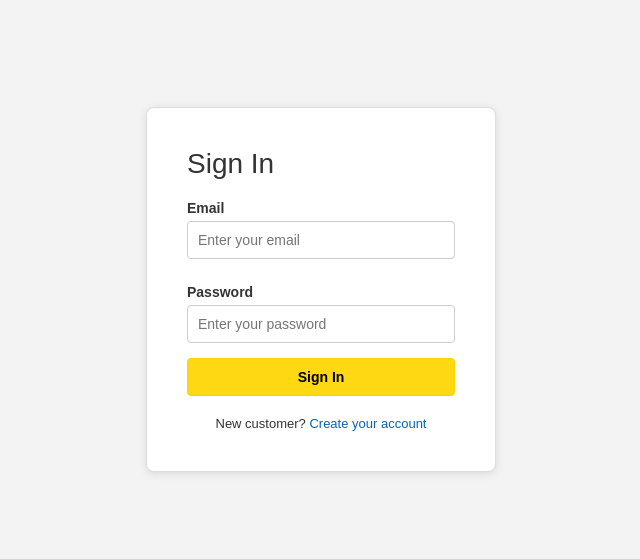
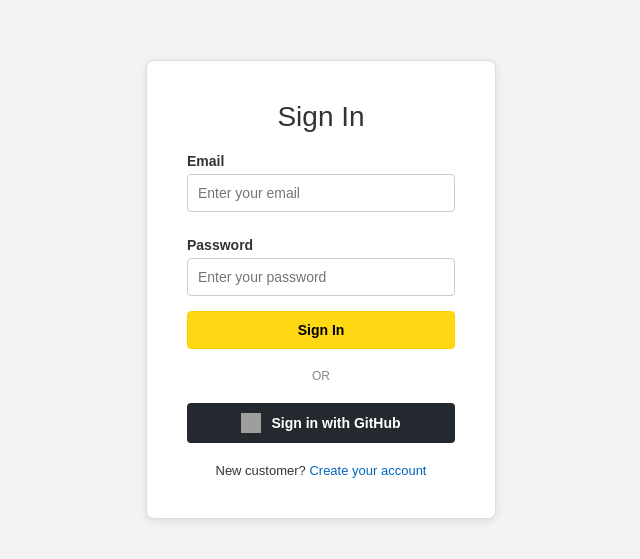
Before and after one commit to PawanITC/ITC_Java_Batch3, a React (Vite) app in the folder frontend/: page / in a window 1280 px wide. Shown: the part 111-670 px from the top of the page, without its empty margins (319-959 px from the left). Built offline with nearby package versions, Linux system fonts and the light colour scheme; grey boxes are pictures that could not be loaded.

Commit message:
Implenmted Github login feature button on the UI design

```diff
--- a/frontend/src/components/LoginJWT.tsx
+++ b/frontend/src/components/LoginJWT.tsx
@@ -1,6 +1,6 @@
 import './loginJWT.css'
 import { Link } from "react-router-dom";
-
+//onClick={handleGithubLogin}
 function LoginJWT() {
     return (
         <div className="login-page">
@@ -21,6 +21,17 @@ function LoginJWT() {
 
                 </form>
 
+                <div className="divider">OR</div>
+
+                <button  className="github-button">
+                    <img
+                        src="https://github.githubassets.com/images/modules/logos_page/GitHub-Mark.png"
+                        alt="GitHub Logo"
+                        className="github-logo"
+                    />
+                    Sign in with GitHub
+                </button>
+
                 <p className="login-footer">
                     New customer? <Link to="/Signup"> Create your account</Link>
                 </p>
--- a/frontend/src/components/loginJWT.css
+++ b/frontend/src/components/loginJWT.css
@@ -30,6 +30,7 @@
     margin-bottom: 20px;
     font-size: 28px;
     font-weight: 500;
+    text-align: center;
 }
 
 /* Labels */
@@ -87,6 +88,42 @@
     background-color: #f7ca00;
 }
 
+/* Divider */
+.divider {
+    text-align: center;
+    margin: 20px 0;
+    font-size: 12px;
+    color: #888;
+}
+
+/* GitHub login button */
+.github-button {
+    width: 100%;
+    display: flex;
+    align-items: center;
+    justify-content: center;
+
+    padding: 10px;
+    background-color: #24292f;
+    border: none;
+    border-radius: 4px;
+
+    color: white;
+    font-size: 14px;
+    font-weight: bold;
+
+    cursor: pointer;
+}
+.github-button:hover {
+    background-color: #333;
+}
+
+.github-logo {
+    width: 20px;
+    height: 20px;
+    margin-right: 10px;
+}
+
 /* Footer */
 
 .login-footer {
```
